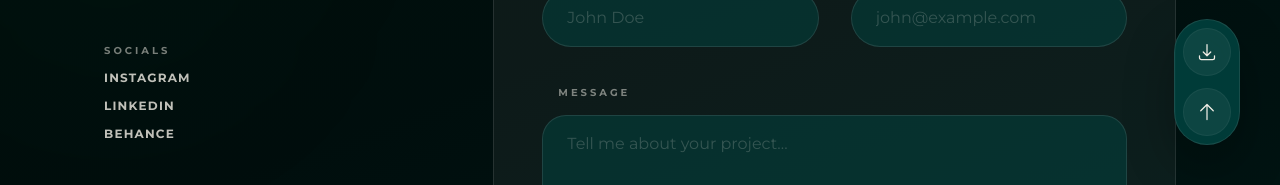
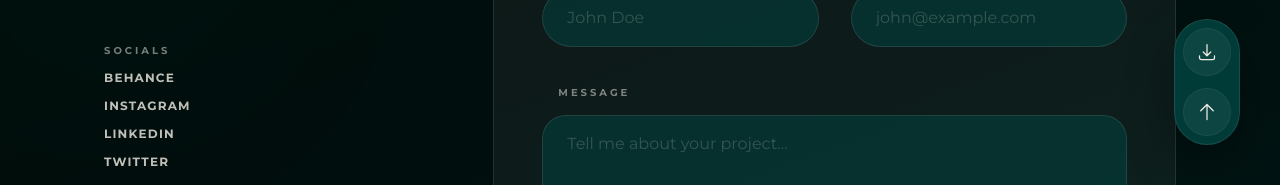
Before and after one commit to joyeuxclement87/tjoyeuxclement, a Next.js app: page /contact in a window 1280 px wide. Shown: the part 615-800 px from the top of the page. Built offline with nearby package versions, Linux system fonts and the light colour scheme.

Commit message:
Update contact page with full social links list

```diff
--- a/src/app/contact/page.tsx
+++ b/src/app/contact/page.tsx
@@ -130,9 +130,13 @@ export default function ContactPage() {
               <p className="text-[#f0ede5]/50 text-[10px] uppercase tracking-[0.3em] font-bold">Socials</p>
               <div className="space-y-3">
                 {[
-                  { name: "Instagram", url: "https://instagram.com/joyeuxclement87" },
-                  { name: "LinkedIn", url: "https://www.linkedin.com/in/tuyishimire-joyeux-clement-32418528a/" },
-                  { name: "Behance", url: "https://behance.net/joyeuxclement" },
+                  { name: "Behance",   url: "https://www.behance.net/joyeuxclement" },
+                  { name: "Instagram", url: "https://www.instagram.com/joyeuxclement87" },
+                  { name: "LinkedIn",  url: "https://www.linkedin.com/in/tuyishimire-joyeux-clement-32418528a/" },
+                  { name: "Twitter",   url: "https://twitter.com/joyeuxclement87" },
+                  { name: "TikTok",    url: "https://tiktok.com/@joyeuxclement87" },
+                  { name: "Facebook",  url: "https://facebook.com/joyeuxclement87" },
+                  { name: "GitHub",    url: "https://github.com/joyeuxclement87" },
                 ].map((social, i) => (
                   <motion.a
                     key={social.name}
--- a/src/components/common/Hero.tsx
+++ b/src/components/common/Hero.tsx
@@ -237,8 +237,8 @@ export default function Hero() {
                 ))}
               </div>
               {/* Fade edges */}
-              <div className="absolute inset-y-0 left-0 w-12 bg-gradient-to-r from-[#001209] to-transparent z-10 pointer-events-none" />
-              <div className="absolute inset-y-0 right-0 w-12 bg-gradient-to-l from-[#001a18] to-transparent z-10 pointer-events-none" />
+              {/* <div className="absolute inset-y-0 left-0 w-12 bg-gradient-to-r from-[#001209] to-transparent z-10 pointer-events-none" />
+              <div className="absolute inset-y-0 right-0 w-12 bg-gradient-to-l from-[#001a18] to-transparent z-10 pointer-events-none" /> */}
             </motion.div>
 
             {/* CTA Buttons */}
```
